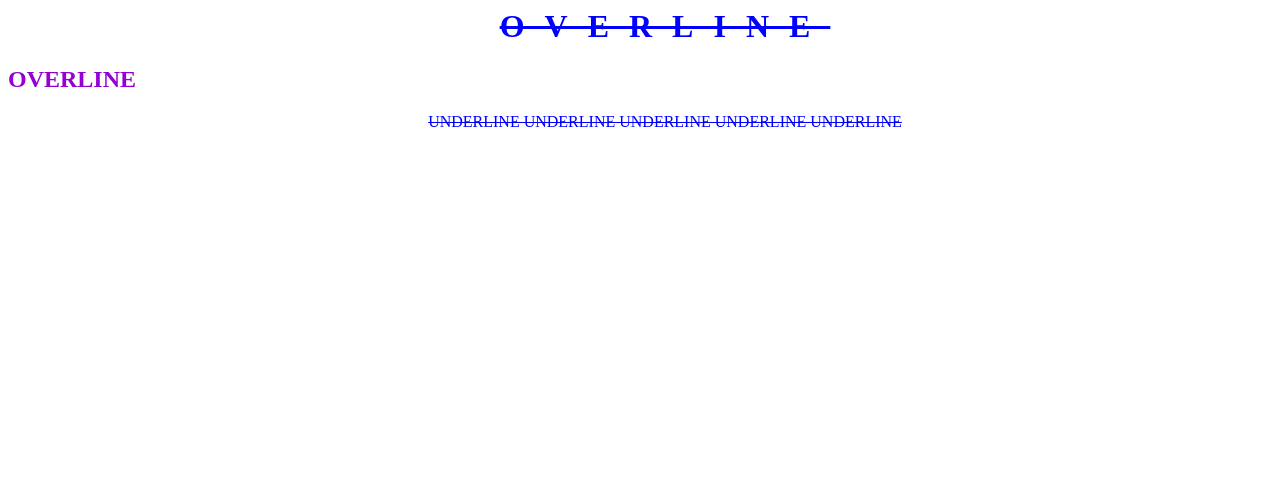
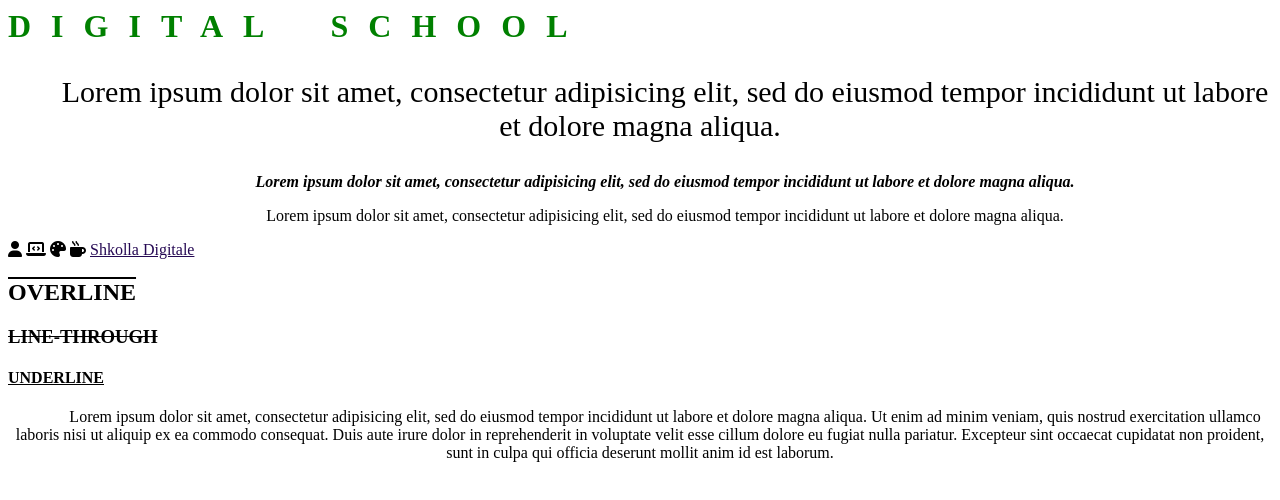
Before and after one commit to elsatejeci/Moduli-12, a plain HTML site: page index.html in a window 1280 px wide. Drawn offline with Linux system fonts and the light colour scheme; a web font is replaced by a local one.

Commit message:
Add files via upload

```diff
--- a/index.html
+++ b/index.html
@@ -1,35 +1,50 @@
 <html>
 <head>
-    <title>Moduli 11</title>
+    <meta charset="utf-8">
+    <meta name="viewport" content="width=device-width, initial-scale=1">
+    <title>CSS Text Properties</title>
+    <script src="https://kit.fontawesome.com/83e1d59f24.js" crossorigin="anonymous"></script>
+
+
     <link rel="stylesheet" type="text/css" href="style.css">
-    </head>
 
-    <body>
-       <!-- <h1>Digital School</h1>
-        <h2>Moduli 12</h2>
 
-        <p>Lorem Ipsum is simply dummy text of the printing and typesetting industry. Lorem Ipsum has been the industry's standard dummy text ever since the 1500s,
-            when an unknown printer took a galley of type and scrambled it to make a type specimen book.
-            It has survived not only five centuries, but also the leap into electronic typesetting,
-            remaining essentially unchanged.</p>
+</head>
+<body>
+    <h1>DIGITAL SCHOOL</h1>
+    <p id="normalText">Lorem ipsum dolor sit amet, consectetur adipisicing elit, sed do eiusmod
+        tempor incididunt ut labore et dolore magna aliqua.</p>
 
-            <br>
+        <p id="italicText">Lorem ipsum dolor sit amet, consectetur adipisicing elit, sed do eiusmod
+        tempor incididunt ut labore et dolore magna aliqua.</p>
 
-            <h3>Overline</h3>
-            <h4>Line-through</h4>
-            <h5>Underline</h5> -->
+        <p>Lorem ipsum dolor sit amet, consectetur adipisicing elit, sed do eiusmod
+    tempor incididunt ut labore et dolore magna aliqua.</p>
 
-            <h1 class="myElement">OVERLINE</h1>
-        <h2>OVERLINE</h2>
-        <p class="myElement">UNDERLINE UNDERLINE
-             UNDERLINE UNDERLINE UNDERLINE</p>
+    <i class="fa-solid fa-user"></i>
+    <i class="fa-solid fa-laptop-code"></i>
+    <i class="fa-solid fa-palette"></i>
+    <i class="fa-solid fa-mug-hot"></i>
+
+    <a href="https://shkolladigjitale.com/" target="_blank" > Shkolla Digitale</a>
 
 
 
 
+    <h2>OVERLINE</h2>
+    <h3>LINE-THROUGH</h3>
+    <h4 class="myElement">UNDERLINE</h4>
+    <p class="myElement">Lorem ipsum dolor sit amet, consectetur adipisicing elit, sed do eiusmod
+    tempor incididunt ut labore et dolore magna aliqua. Ut enim ad minim veniam,
+    quis nostrud exercitation ullamco laboris nisi ut aliquip ex ea commodo
+    consequat. Duis aute irure dolor in reprehenderit in voluptate velit esse
+    cillum dolore eu fugiat nulla pariatur. Excepteur sint occaecat cupidatat non
+    proident, sunt in culpa qui officia deserunt mollit anim id est laborum.</p>
 
 
-        </body>
+
+</body>
+</html>
 
 
 
--- a/style.css
+++ b/style.css
@@ -1,40 +1,54 @@
 @font-face {
     font-family: "Fake Identity";
-    src: url("fonts/Fake\ Identity.ttf");
+    src: url("fonts/FakeIdentity.ttf");
+  }
+
+h1{
+  color: green;
+  letter-spacing: 20px;
+  word-spacing: 20px;
+  font-family: "Fake Identity";
+}
+
+p{
+  text-indent: 50px;
+  text-align: center;
+
+}
+
+
+h2{
+  text-decoration: overline;
+}
+
+h3{
+  text-decoration: line-through;
+}
+
+h4{
+  text-decoration: underline;
+}
+
+p{
+  font-family: "Times New Roman", Times, serif;
 }
 
 
 
+#normalText {
+   font-style: normal;
+    font-size: 30px;
+}
 
-h1{
-    color: darkviolet;
-    letter-spacing: 20px;
-    font-family: "Fake Identity";
+#italicText {
+    font-style: italic;
+    font-weight: bold;
 
-}
-h2{
-    color: darkviolet;
-   word-spacing: 40px ;
-    }
-    p{ text-indent: 50px;
-        text-align: center;
-    }
 
-    h3{
-        text-decoration: overline;
-    }
+ }
 
-    h4{
-        text-decoration: line-through;
-    }
+ a
+ {
 
-    h5{
-        text-decoration: underline;
-    }
-
-    .myElement{
-        color: blue;
-        text-decoration: line-through;
-        text-indent: 50px;
-        text-align: center;
-    }
+color: rgb(37, 8, 83);
+ }
```
